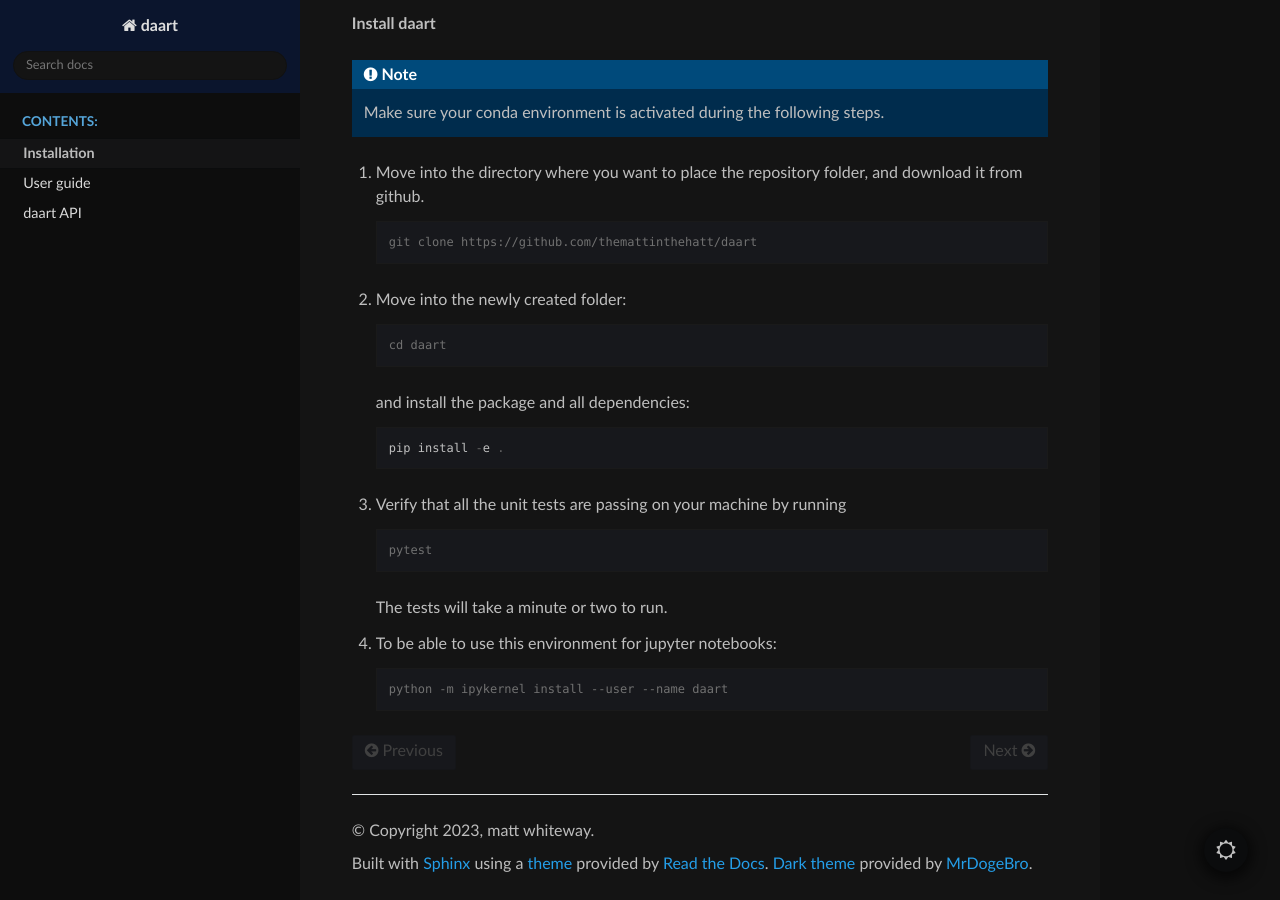
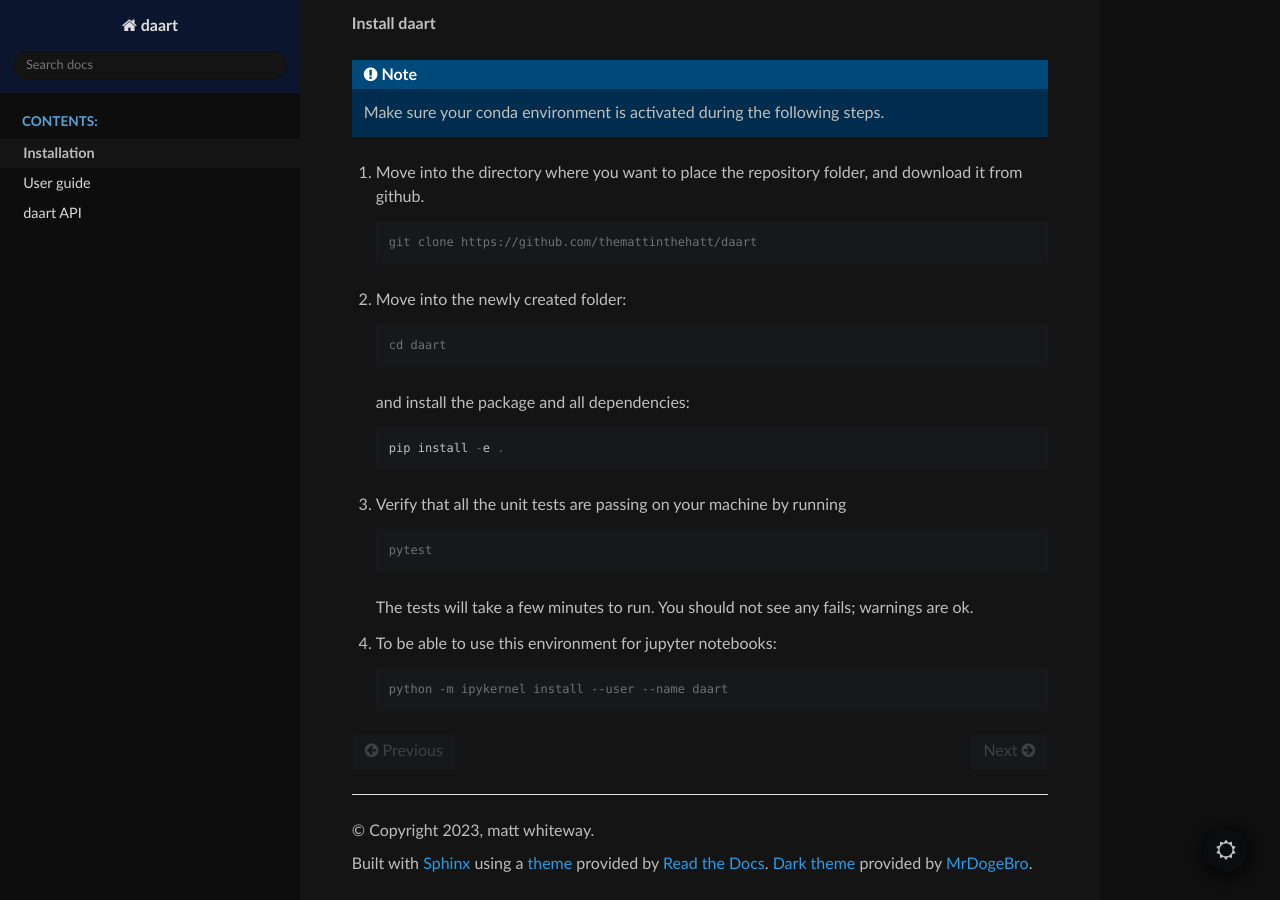
Before and after one commit to themattinthehatt/daart, a Sphinx documentation site: the page built from docs/source/installation.rst, in a window 1280 px wide and 900 px high, scrolled down 802 px. Built offline with Sphinx 7.4.7 and the Read the Docs theme 2.0.0, drawn with Linux system fonts in a browser that asks for light colours.

Commit message:
[docs] clarify intended output of pytest

```diff
--- a/docs/source/installation.rst
+++ b/docs/source/installation.rst
@@ -68,7 +68,7 @@ Active the new environment:
 
        pytest
 
-   The tests will take a minute or two to run.
+   The tests will take a few minutes to run. You should not see any fails; warnings are ok.
 
 4. To be able to use this environment for jupyter notebooks:
 
```
